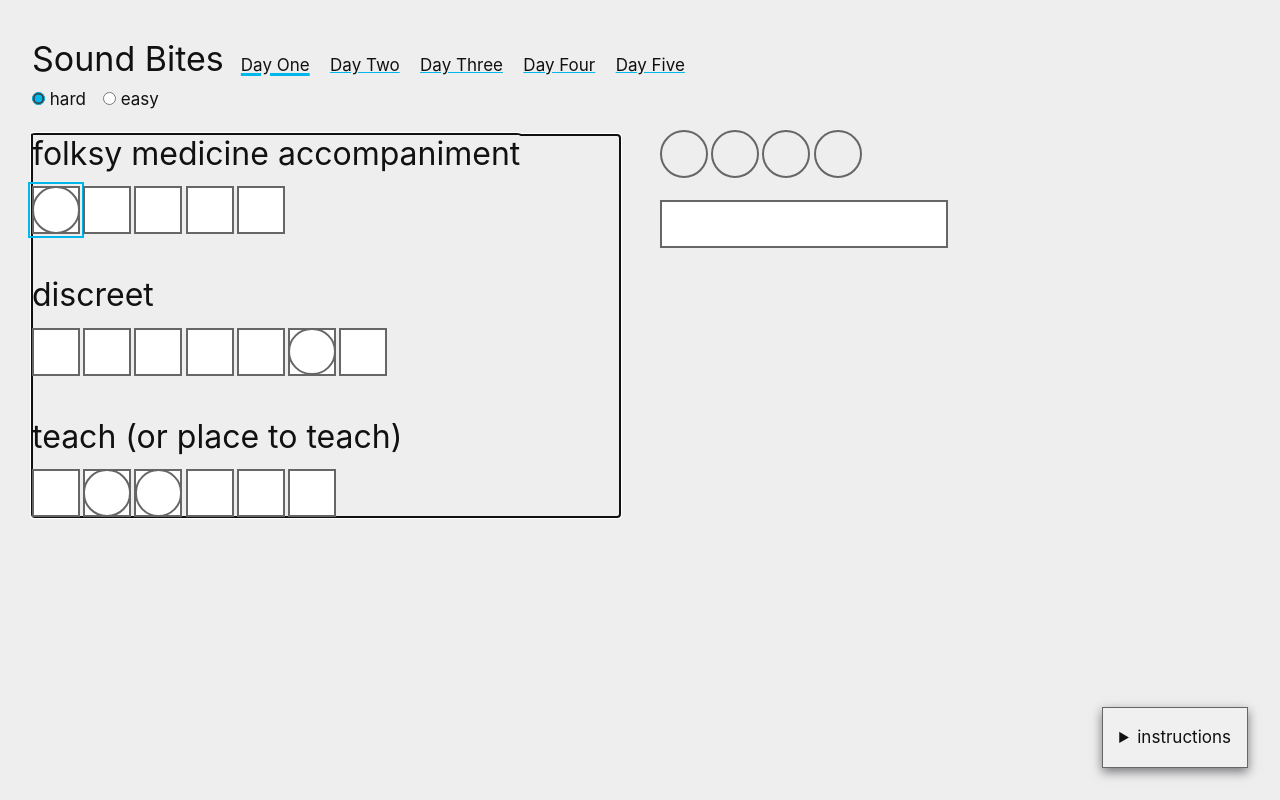
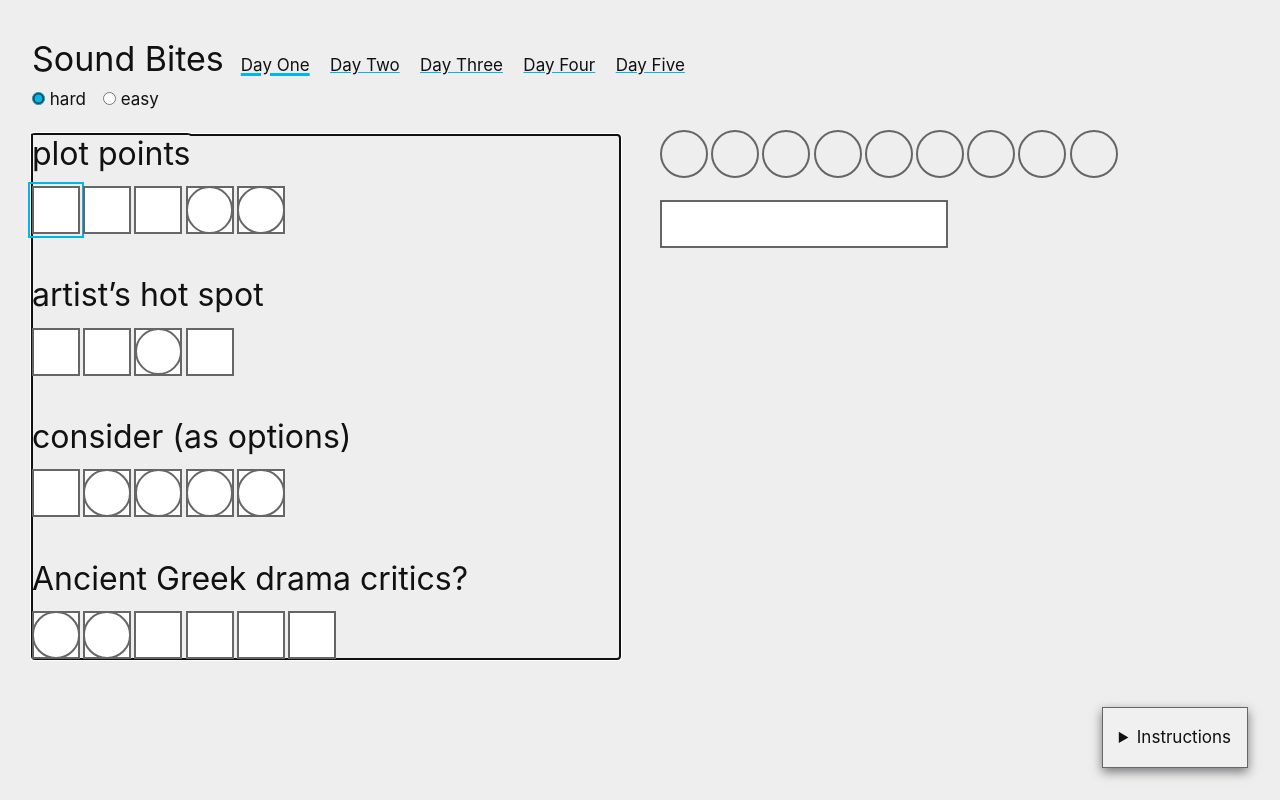
Before and after one commit to macgyver/sound-bites, a Vue app: page / in a window 1280 px wide. Built offline with nearby package versions, Linux system fonts and the light colour scheme.

Commit message:
more jenny feedback
- switch a few days/clues around
- better instructions

```diff
--- a/src/App.vue
+++ b/src/App.vue
@@ -281,11 +281,14 @@ function go(day) {
 	</main>
 
 	<details class="instructions">
-		<summary>instructions</summary>
-		Each clue hints at a word. Fill in the blanks with the correct letters. The
-		circled letters in each correct word will move over to the final answer.
-		Sound out the circled letters as they are used in each word to reveal the
-		final answer.
+		<summary>Instructions</summary>
+		Each clue hints at a word. (If the clues prove too hard, try switching to
+		easy mode!) Fill in the blanks for these clue words with the correct
+		letters. The circled letters in each <em>correct</em> clue word will move
+		over to the final prompt. <em>Sound out</em> the circled letters as they are
+		used in each clue word to reveal the final answer. (Inspo:
+		<a href="https://en.wikipedia.org/wiki/Ghoti" target="_blank">ghoti</a> →
+		fish) )
 	</details>
 </template>
 
--- a/src/data.js
+++ b/src/data.js
@@ -1,12 +1,5 @@
 export const days = [
 	// day 1
-	[
-		[['folksy medicine accompaniment', 'coffee sweetener'], 'sugar', [0, 1]],
-		[['discreet', 'cautious'], 'careful', [5, 6]],
-		[['teach (or place to teach)', 'group of fish'], 'school', [1, 3]],
-		['ʃʊk', 'shook'],
-	],
-	// day 2
 	[
 		[['plot points', 'visualization of data'], 'graph', [3, 5]],
 		[['artist’s hot spot', 'potter’s need'], 'kiln', [2, 3]],
@@ -14,6 +7,16 @@ export const days = [
 		[['Ancient Greek drama critics?', 'group of singers'], 'chorus', [0, 2]],
 		['fleɪk', 'flake'],
 	],
+
+	// day 2
+	[
+		[['folksy medicine accompaniment', 'coffee sweetener'], 'sugar', [0, 1]],
+		[['discreet', 'cautious'], 'careful', [5, 6]],
+		[['teach (or place to teach)', 'group of fish'], 'school', [1, 3]],
+		['ʃʊk', 'shook'],
+	],
+
+	// day 3
 	[
 		[['one found in a garden', 'elf'], 'gnome', [0, 2]],
 		[['rage', 'fiesta'], 'party', [4, 5]],
@@ -21,13 +24,8 @@ export const days = [
 		[['medium, e.g.', 'scrutinize, with “up”'], 'size', [2, 3]],
 		['nidz', 'needs'],
 	],
-	[
-		[['delays (in video games?)', 'falls behind'], 'lags', [3, 4]],
-		[['killed the dragon', 'whole ton of'], 'slew', [2, 4]],
-		[['hitchhiked', 'flipped (as through a book)'], 'thumbed', [3, 5]],
-		['zum', 'zoom'],
-	],
 
+	// day 4
 	[
 		[['trench', 'slop container'], 'trough', [4, 6]],
 		[['animal with a sixth sense', 'baseball need'], 'bat', [1, 2]],
@@ -41,6 +39,14 @@ export const days = [
 		],
 		['fæləsi', 'fallacy'],
 	],
+
+	// day 5
+	[
+		[['delays (in video games?)', 'falls behind'], 'lags', [3, 4]],
+		[['killed the dragon', 'whole ton of'], 'slew', [2, 4]],
+		[['hitchhiked', 'flipped (as through a book)'], 'thumbed', [3, 5]],
+		['zum', 'zoom'],
+	],
 	// the format:
 	// 	[
 	// 		[['clue', 'easy clue'], 'hook', [sliceStartIndex, sliceIndexEnd]],
```
